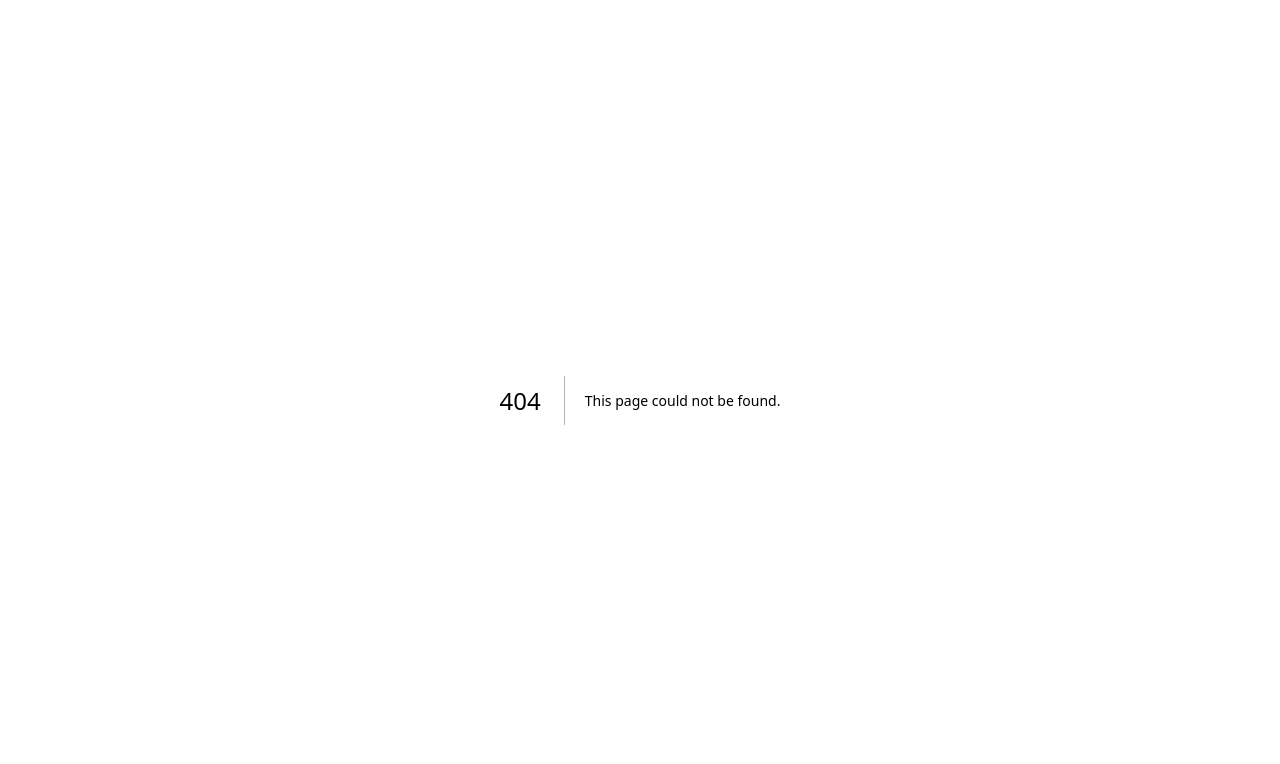
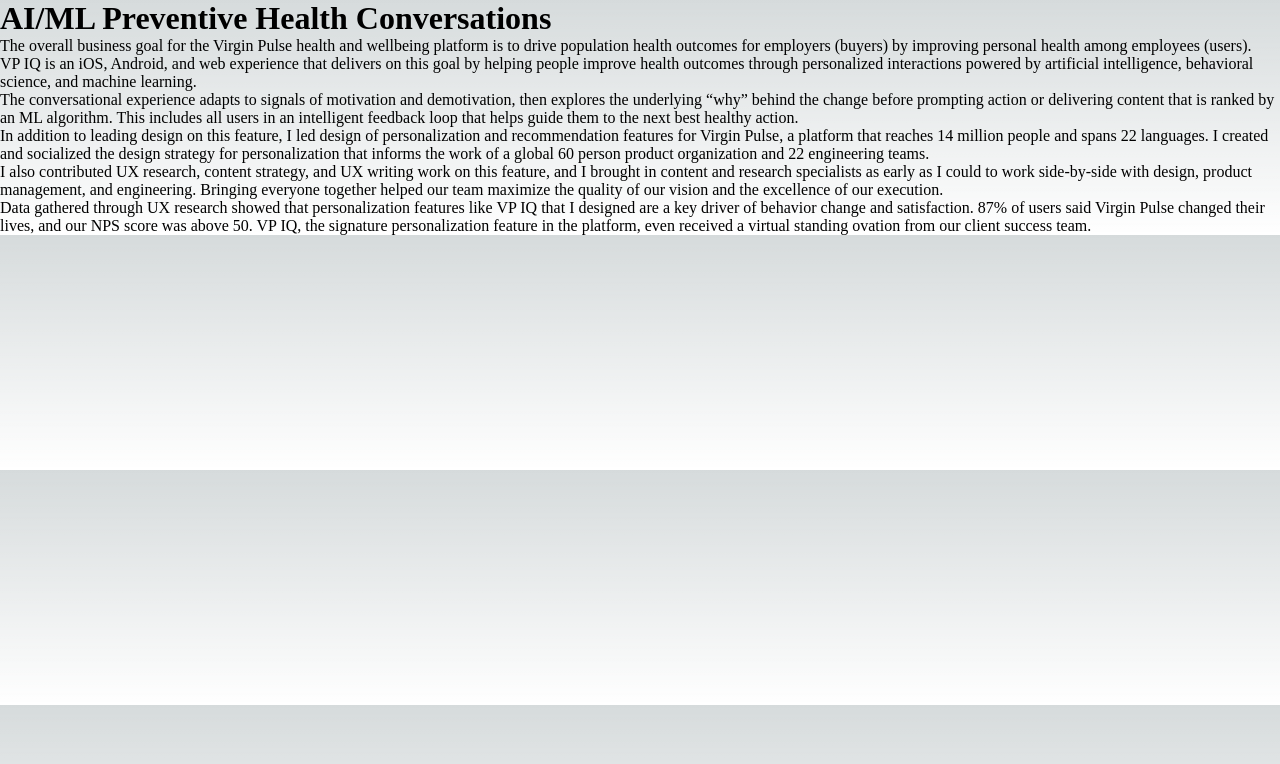
Before and after one commit to adobbs/portfolio, a Next.js app: page /design-case-study in a window 1280 px wide. Before the commit this address had no page. Shown: the top 764 px of the page. Built offline with nearby package versions, Linux system fonts and the light colour scheme.

Commit message:
Add design case study page and first block of content

```diff
--- /dev/null
+++ b/pages/design-case-study.tsx
@@ -0,0 +1,18 @@
+export default function DesignCaseStudy() {
+    return (
+        <>
+            <h1>AI/ML Preventive Health Conversations</h1>
+            <p>The overall business goal for the Virgin Pulse health and wellbeing platform is to drive population health outcomes for employers (buyers) by improving personal health among employees (users).</p>
+
+            <p>VP IQ is an iOS, Android, and web experience that delivers on this goal by helping people improve health outcomes through personalized interactions powered by artificial intelligence, behavioral science, and machine learning.</p>
+
+            <p>The conversational experience adapts to signals of motivation and demotivation, then explores the underlying “why” behind the change before prompting action or delivering content that is ranked by an ML algorithm. This includes all users in an intelligent feedback loop that helps guide them to the next best healthy action.</p>
+
+            <p>In addition to leading design on this feature, I led design of personalization and recommendation features for Virgin Pulse, a platform that reaches 14 million people and spans 22 languages. I created and socialized the design strategy for personalization that informs the work of a global 60 person product organization and 22 engineering teams.</p>
+
+            <p>I also contributed UX research, content strategy, and UX writing work on this feature, and I brought in content and research specialists as early as I could to work side-by-side with design, product management, and engineering. Bringing everyone together helped our team maximize the quality of our vision and the excellence of our execution.</p>
+
+            <p>Data gathered through UX research showed that personalization features like VP IQ that I designed are a key driver of behavior change and satisfaction. 87% of users said Virgin Pulse changed their lives, and our NPS score was above 50. VP IQ, the signature personalization feature in the platform, even received a virtual standing ovation from our client success team.</p>
+        </>
+    );
+}
```
